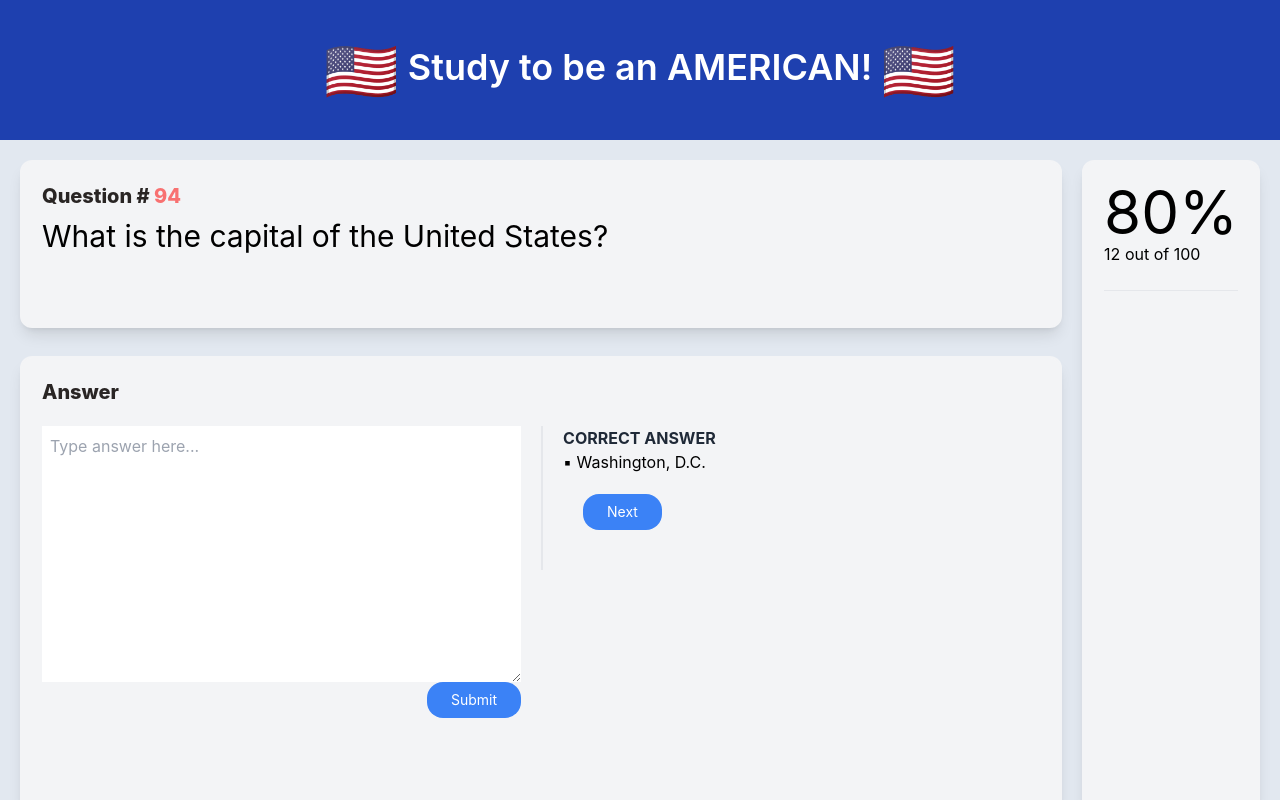
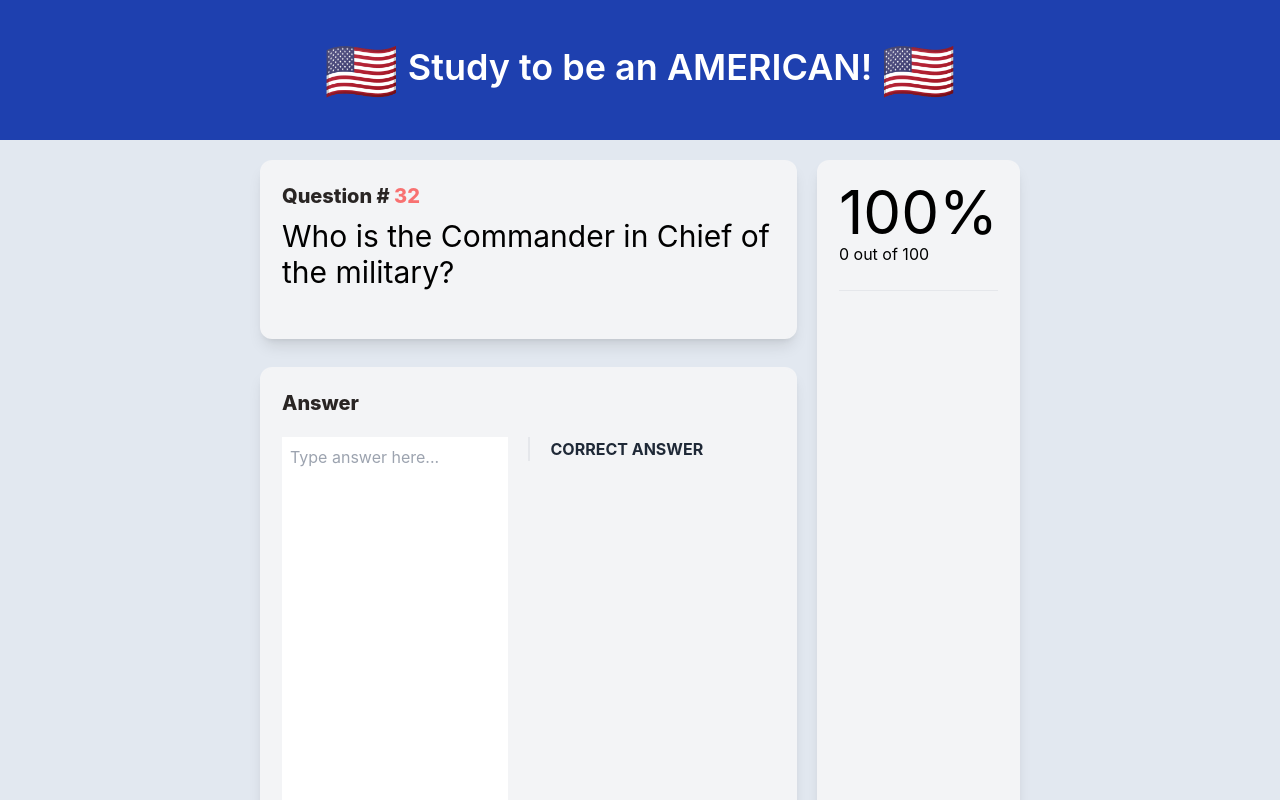
Before and after one commit to rockyliwanag/us-flash, a React (Create React App) app: page / in a window 1280 px wide. Shown: the top 800 px of the page. Built offline with nearby package versions, Linux system fonts and the light colour scheme.

Commit message:
Refactored with useState and useEffect hooks.

```diff
--- a/src/components/Answers.js
+++ b/src/components/Answers.js
@@ -1,26 +1,52 @@
-import React from 'react';
+import React, {useState} from 'react';
 import Input from './InputAnswers'
 import CorrAns from './CorrectAnswers'
 
+
 function Answer(props) {
+
+    const [userAns, setUserAns] = useState(null);
+    const [showAns, setShowAns] = useState(props.showAnswer)
+
+    const onchange = (data) => {
+        setUserAns(data)
+        setShowAns(true)
+        // console.log('answer data: ', data)
+    }
+
+    const handleWrongData = () => {
+        let wrongData = {correctResult:false, userAns:`${userAns}`}
+        setShowAns(false)
+        console.log('Wrong: ', JSON.stringify(wrongData))
+        return props.userAnswer(wrongData)
+    }
+    const handleCorrectData = () => {
+        let correctData = {correctResult:true, userAns:`${userAns}`}
+        setShowAns(false)
+        console.log('Right: ', correctData)
+        return props.userAnswer(correctData)
+    }
+
     return (
-        //map answers
         <div className="p-5">
             <div>
                 <h1 className='text-stone-800 font-extrabold text-xl xl:text-xl mb-5'>Answer</h1>
             </div>
-            <div className='flex flex-col lg:flex-row '>
+            <div className='flex flex-col lg:flex-row'>
                 <div className='lg:w-1/2 w-full self-start mx-auto'>
-                    <Input/>
+                    <Input data={userAns} showAnswer={showAns}onchange={(e) => { onchange(e) }}/>
                 </div>
-                <div>
 
-                </div>
                 <hr />
 
-                <div className='lg:w-1/2 w-full h-full px-5 border-l-2'>
-                    <CorrAns props={props}/>
-
+                <div className='lg:w-1/2 w-full h-full px-5 lg:border-l-2'>
+                    <CorrAns correct={props} data={userAns} show={showAns}/>
+                    {showAns ? <div className='p-5 xl:max-w-3xl mx-auto'>
+                        {/*when clicked, question id saved and a false flag for wrong answer.*/}
+                        <button className='border-red-500 text-red-500 border-2 items-end px-6 p-2 mx-auto rounded-3xl xl:text-sm mb-5' onClick={handleWrongData}>Wrong</button>
+                        {/*when clicked, question id saved and true flag for correct answer*/}
+                        <button className='border-green-500 text-green-500 border-2 items-end px-6 p-2 mx-auto rounded-3xl xl:text-sm mb-5' onClick={handleCorrectData}>Right</button>
+                    </div> : null}
                 </div>
             </div>
         </div>
--- a/src/components/CorrectAnswers.js
+++ b/src/components/CorrectAnswers.js
@@ -1,21 +1,23 @@
 import React from 'react'
 
 const CorrectAnswers = (props) => {
+
   return (
     <div className='h-full'>
-        {console.log("CORR:", props.props.answer)}
       <div>
           <h1 className='text-gray-800 font-bold'>CORRECT ANSWER</h1>
       </div>
-        {props.props.showAnswer === true ?  props.props.answer.map(ans =>
-        <div>
+
+      {!props ? null : (props.show === true ?  props.correct.answer.map(
+        (ans, i) =>
+          <div key={i} className=''>
             <h1 className='text-sm lg:text-base'>
               {ans}
             </h1>
-        </div>) : null}
-        <div className='p-5 xl:max-w-3xl mx-auto'>
-            <button className='bg-blue-500 text-white items-end px-6 p-2 mx-auto rounded-2xl xl:text-sm mb-5' /*onClick={handleData}*/>Next</button>
           </div>
+        ) : null
+      )}
+
     </div>
   )
 }
--- a/src/components/InputAnswers.js
+++ b/src/components/InputAnswers.js
@@ -1,13 +1,26 @@
-import React from 'react'
+import React from 'react';
 
-const InputAnswers = () => {
+const InputAnswers = (props) => {
+
+  const handleSubmit = (e) => {
+    props.onchange(e.target[0].value)
+    // console.log('submit',e)
+    e.preventDefault()
+  }
+  console.log('input',props)
   return (
     <div className='w-full'>
-        <form className='flex flex-col lg:pr-5'>
+      {!props.showAnswer ?
+        <form className='flex flex-col lg:pr-5' onSubmit={handleSubmit}>
+          <textarea className='p-2 mb-4 lg:mb-8 lg:h-96' name='useranswer' rows='10' placeholder='Type answer here...' style ={{resize: 'none'}}></textarea>
+          <button className='bg-blue-500 text-white items-end px-6 p-2 ml-auto rounded-2xl xl:text-sm' type='submit' name='send'>Submit</button>
+        </form> :
+        <>
+          <h1>YOUR ANSWER</h1>
+          <h1>{props.data}</h1>
+        </>
+      }
 
-            <textarea className='p-2' name='useranswer' rows='10' placeholder='Type answer here...'></textarea>
-            <button className='bg-blue-500 text-white items-end px-6 p-2 ml-auto rounded-2xl xl:text-sm' type='submit' name='send' >Submit</button>
-        </form>
     </div>
   )
 }
--- a/src/components/SideBar.js
+++ b/src/components/SideBar.js
@@ -1,13 +1,22 @@
 import React from 'react'
 
-const SideBar = () => {
+const SideBar = (props) => {
+  // const answers = localStorage.getItem('userAnswers')
+  console.log('SideBar', props.analytics)
   return (
     <div className=''>
         <div>
-            <h1 className='text-6xl'>80%</h1>
-            <h4>12 out of 100</h4>
+            <h1 className='text-6xl'>100%</h1>
+            <h4>{props.analytics.length} out of 100</h4>
             <br />
             <hr />
+             {props.analytics ?
+             props.analytics.map( result => {
+              return <h4 key={result.id}>Number {result.id} - {result.correctResult.toString()}</h4>
+              }
+             )
+
+                : null }
         </div>
     </div>
   )
--- a/src/pages/Main.js
+++ b/src/pages/Main.js
@@ -1,10 +1,11 @@
-import React, { useState, useEffect } from 'react';
-import data from '../data/flashcardData';
+import React, { useState, useEffect, useRef } from 'react';
+import datas from '../data/flashcardData';
 import Question from '../components/Questions';
 import Answer from '../components/Answers';
 import SideBar from '../components/SideBar';
 
-const getData = data[Math.floor(Math.random() * data.length)];
+let newDataSet = []
+let sideData = []
 
 const Main = () => {
 
@@ -12,28 +13,71 @@ const Main = () => {
     const [question, setQuestion] = useState('')
     const [answer, setAnswer] = useState('')
     const [showAns, setShowAns] = useState()
+    const [userAns, setUserAns] = useState('')
 
-    useEffect(()=>{
-        setId(getData.id)
-        setQuestion(getData.question)
-        setAnswer(getData.answer)
-        setShowAns(true)
-    }, [])
+    const mounted = useRef();
+    console.log('Render 1', newDataSet)
+    newDataSet = datas.sort(() => 0.5 - Math.random())
+
+    useEffect(() => {
+        let newData = newDataSet.pop()
+        // if (!mounted.current) {
+            setId(newData.id)
+            setQuestion(newData.question)
+            setAnswer(newData.answer)
+            setShowAns(false)
+            mounted.current = true;
+            sideData = [...sideData]
+            console.log('Render 2', newDataSet)
+        // } else {
+
+
+        // }
+    }, []);
+
+    useEffect(() => {
+        let nextData = newDataSet.pop()
+        setId(nextData.id)
+        setQuestion(nextData.question)
+        setAnswer(nextData.answer)
+        setShowAns(false)
+            console.log('Render 3',newDataSet)
+        console.log('else', mounted)
+    },[userAns])
+
+    // const getData = () => {
+    //     let qaData = newDataSet.pop()
+    //     return qaData
+    // }
+
+    // Function to add user answers to storeAnswers variable array.
+    const userAnswer = (userData) => {
+        let newObj = {
+            id,
+            question,
+            answer,
+            userInput : userData.userAns,
+            correctResult: userData.correctResult
+        }
+        setUserAns(newObj)
+        sideData = [...sideData, newObj]
+        console.log('Answer, ', newDataSet)
+    }
 
     return (
         <div className=' bg-slate-200 flex-grow'>
-            <div className='flex flex-col lg:flex-row h-full p-5'>
-                <div className="flex flex-col lg:w-screen lg:h-full items-start lg:mr-3 mb-5 lg:mb-0">
-                    <div className='border-gray-100 bg-gray-100 grow-0 border-2 w-full h-60 rounded-xl shadow-lg mb-7 items-start' /*style={{width:'48rem', height:'20rem'}}*/>
+            <div className='flex flex-col-reverse justify-end lg:flex-row h-full p-5'>
+                <div className="flex flex-col lg:w-screen lg:h-full items-start lg:mr-3 lg:ml-60 mb-5 lg:mb-0">
+                    <div className='border-gray-100 bg-gray-100 border-2 w-full h-60 rounded-xl shadow-lg mb-7 items-start' /*style={{width:'48rem', height:'20rem'}}*/>
                         <Question question={question} id={id} />{/*question data is passed to question component as props*/}
                     </div>
-                    <div className='border-gray-100 bg-gray-100 grow border-2 w-full h-full rounded-xl shadow-lg'>
-                        <Answer answer={answer} showAnswer={showAns} />
+                    <div className='border-gray-100 bg-gray-100 border-2 w-full h-full rounded-xl shadow-lg'>
+                        <Answer id={id} answer={answer} showAnswer={showAns} userAnswer={(e) => { userAnswer(e) }}/>
                     </div>
                 </div>
-                <div className='lg:ml-2'>
+                <div className='mb-5 lg:mb-0 lg:ml-2 lg:mr-60'>
                     <div className='border-gray-100 bg-gray-100 border-2 h-full lg:ml-0 rounded-xl p-5 shadow-lg'>
-                        <SideBar />
+                        <SideBar analytics={sideData}/>
                     </div>
                 </div>
             </div>
```
Lines whose indentation alone changed are shown as unchanged.
